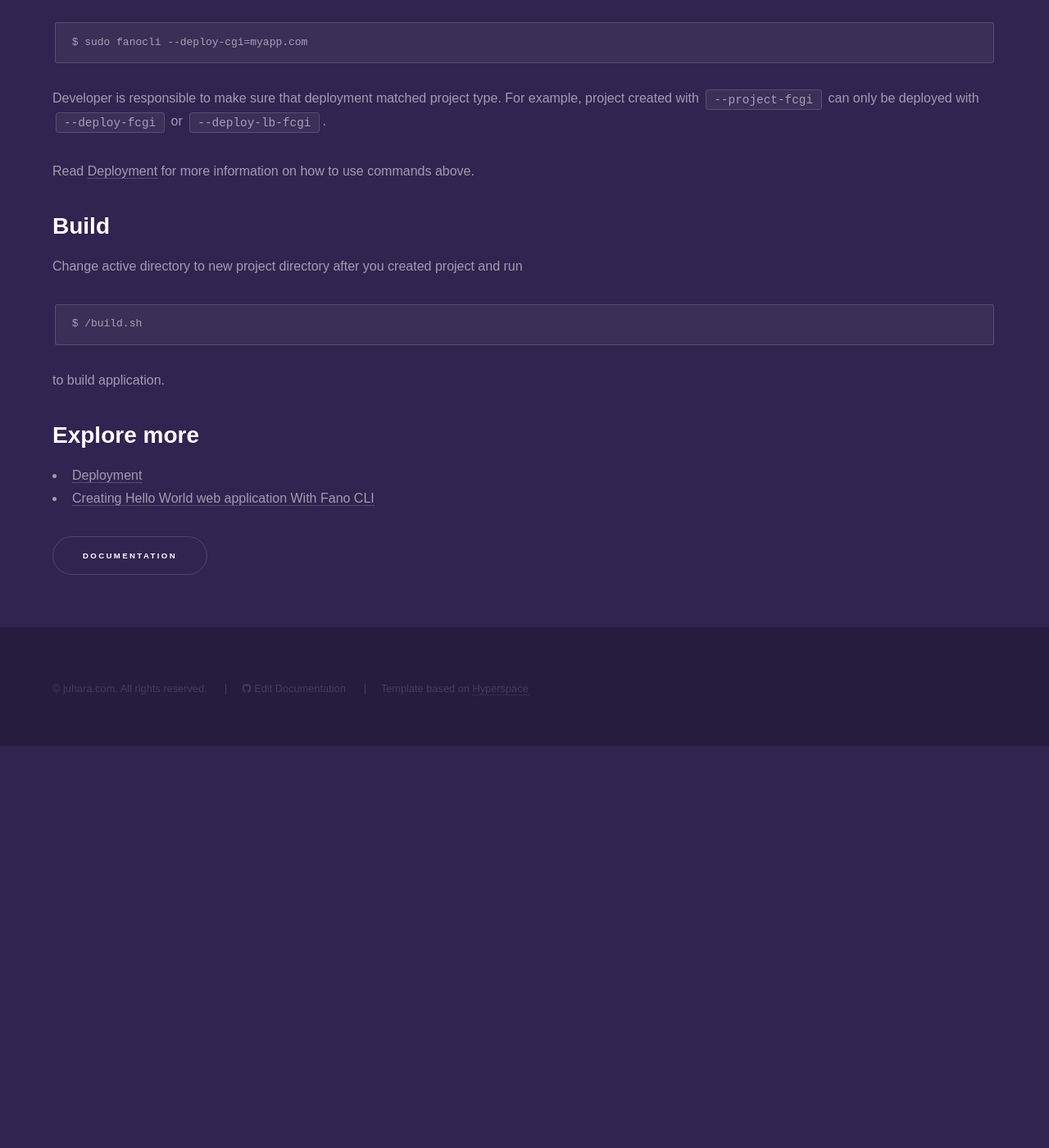
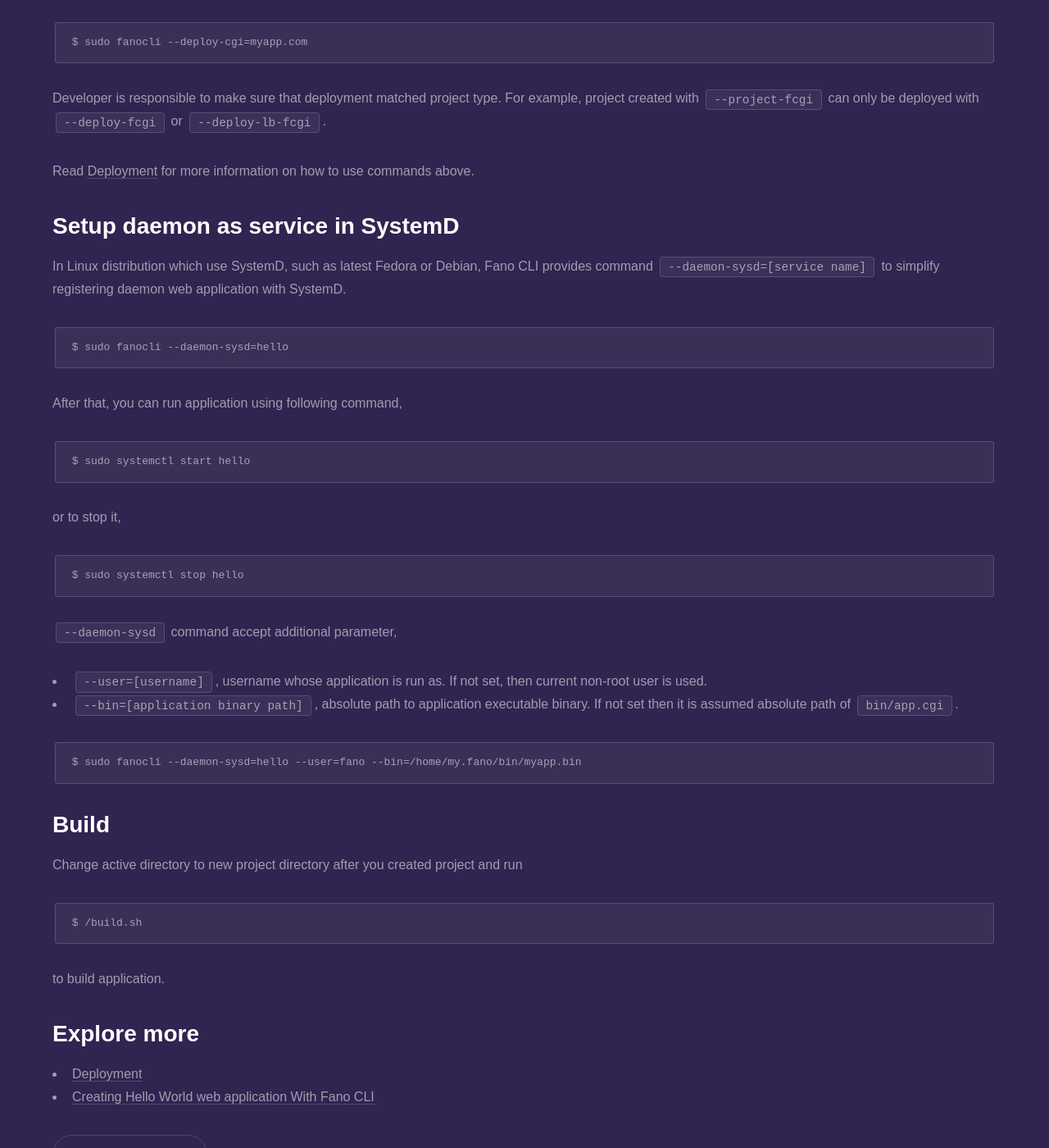
Before and after one commit to fanoframework/fanoframework.github.io, a Jekyll site: the page built from scaffolding-with-fano-cli/index.md, in a window 1280 px wide and 1400 px high, scrolled down 7315 px. Shown: the whole window at 82% size. Built offline with Jekyll 4.4.1, drawn with Linux system fonts in a browser that asks for light colours; our own code applies the rules of GitHub Pages for plain Markdown files; before the commit the page ends 8224 px from its top, so only the background shows below that.

Commit message:
add content about setting up daemon as service with SystemD

````diff
--- a/scaffolding-with-fano-cli/index.md
+++ b/scaffolding-with-fano-cli/index.md
@@ -287,6 +287,35 @@ Developer is responsible to make sure that deployment matched project type. For
 
 Read [Deployment](/deployment) for more information on how to use commands above.
 
+## Setup daemon as service in SystemD
+
+In Linux distribution which use SystemD, such as latest Fedora or Debian, Fano CLI provides command `--daemon-sysd=[service name]` to simplify registering daemon web application with SystemD.
+
+```
+$ sudo fanocli --daemon-sysd=hello
+```
+
+After that, you can run application using following command,
+
+```
+$ sudo systemctl start hello
+```
+
+or to stop it,
+
+```
+$ sudo systemctl stop hello
+```
+
+`--daemon-sysd` command accept additional parameter,
+
+- `--user=[username]`, username whose application is run as. If not set, then current non-root user is used.
+- `--bin=[application binary path]`, absolute path to application executable binary. If not set then it is assumed absolute path of `bin/app.cgi`.
+
+```
+$ sudo fanocli --daemon-sysd=hello --user=fano --bin=/home/my.fano/bin/myapp.bin
+```
+
 ## Build
 
 Change active directory to new project directory after you created project and run
````
